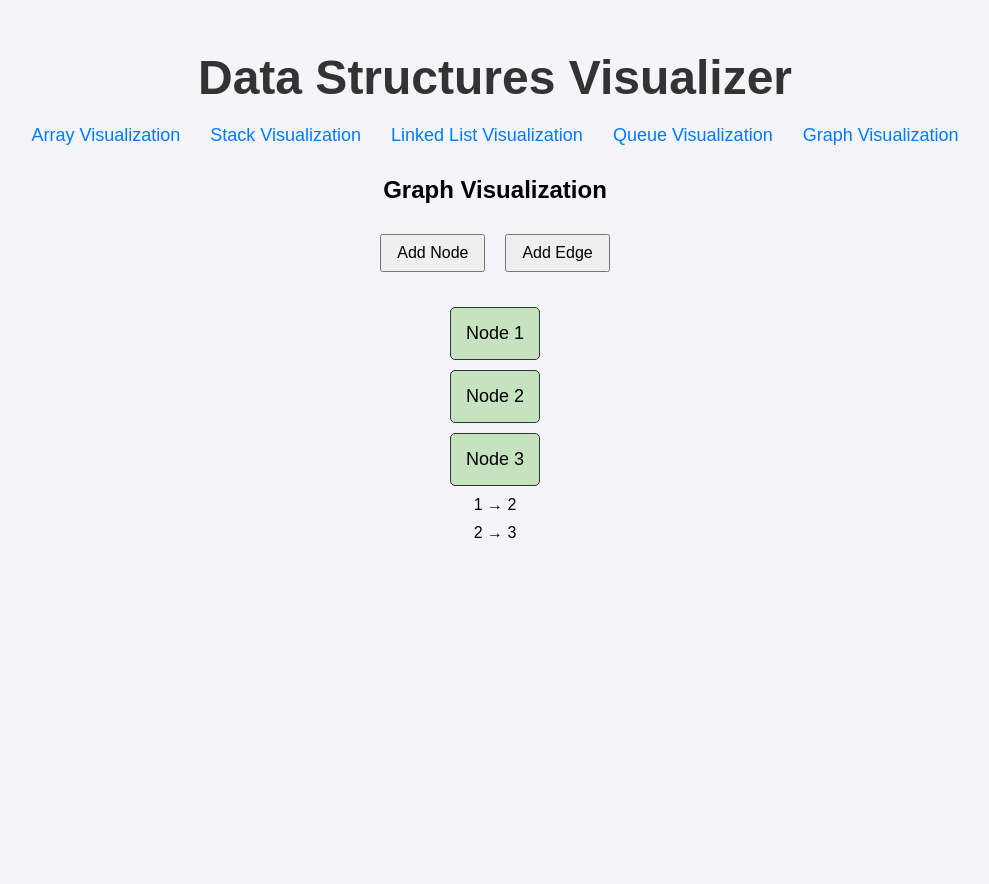
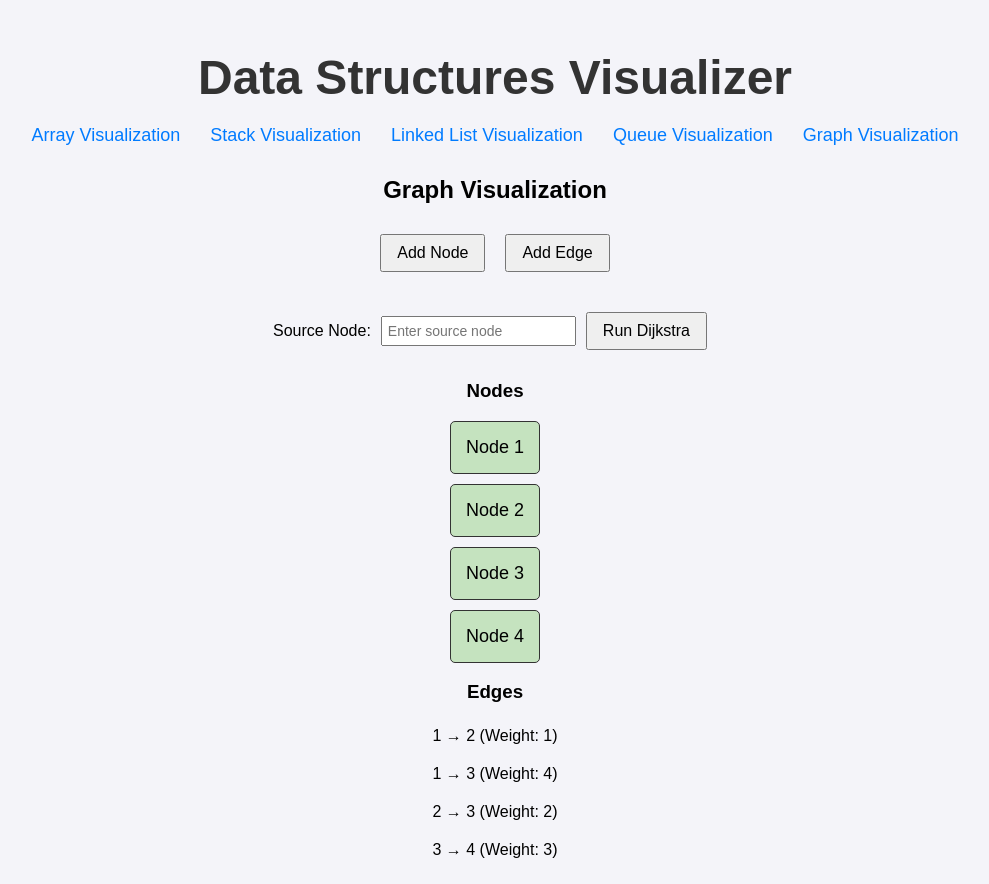
Before and after one commit to harikuchipudi/Data-Structure-Visualization, a React (Create React App) app in the folder frontend/: page /graph in a window 1280 px wide. Shown: the whole page, without its empty margins (145-1134 px from the left). Before the commit the page ends 800 px from the top, so only its background shows below. Built offline with nearby package versions, Linux system fonts and the light colour scheme.

Commit message:
dijkstra algorithm

```diff
--- a/frontend/src/pages/graph.js
+++ b/frontend/src/pages/graph.js
@@ -2,8 +2,15 @@ import React, { useState } from 'react';
 import './graphStyles.css';
 
 function GraphVisualization() {
-  const [nodes, setNodes] = useState([1, 2, 3]);
-  const [edges, setEdges] = useState([[1, 2], [2, 3]]);
+  const [nodes, setNodes] = useState([1, 2, 3, 4]);
+  const [edges, setEdges] = useState([
+    { source: 1, target: 2, weight: 1 },
+    { source: 1, target: 3, weight: 4 },
+    { source: 2, target: 3, weight: 2 },
+    { source: 3, target: 4, weight: 3 }
+  ]);
+  const [shortestPaths, setShortestPaths] = useState({});
+  const [sourceNode, setSourceNode] = useState('');
 
   const addNode = () => {
     setNodes([...nodes, nodes.length + 1]);
@@ -12,8 +19,62 @@ function GraphVisualization() {
   const addEdge = () => {
     const source = nodes[Math.floor(Math.random() * nodes.length)];
     const target = nodes[Math.floor(Math.random() * nodes.length)];
-    if (source !== target && !edges.find(edge => edge[0] === source && edge[1] === target)) {
-      setEdges([...edges, [source, target]]);
+    const weight = Math.floor(Math.random() * 10) + 1;
+    if (source !== target && !edges.find(edge => edge.source === source && edge.target === target)) {
+      setEdges([...edges, { source, target, weight }]);
+    }
+  };
+
+  const dijkstra = (startNode) => {
+    const distances = {};
+    const visited = new Set();
+
+    // Initialize distances
+    nodes.forEach(node => {
+      distances[node] = Infinity;
+    });
+    distances[startNode] = 0;
+
+    const getNextNode = () => {
+      let closestNode = null;
+      let smallestDistance = Infinity;
+      for (const node in distances) {
+        if (!visited.has(parseInt(node)) && distances[node] < smallestDistance) {
+          closestNode = parseInt(node);
+          smallestDistance = distances[node];
+        }
+      }
+      return closestNode;
+    };
+
+    let currentNode = getNextNode();
+
+    while (currentNode !== null) {
+      visited.add(currentNode);
+
+      const neighbors = edges.filter(edge => edge.source === currentNode || edge.target === currentNode);
+
+      neighbors.forEach(edge => {
+        const neighborNode = edge.source === currentNode ? edge.target : edge.source;
+        if (!visited.has(neighborNode)) {
+          const newDistance = distances[currentNode] + edge.weight;
+          if (newDistance < distances[neighborNode]) {
+            distances[neighborNode] = newDistance;
+          }
+        }
+      });
+
+      currentNode = getNextNode();
+    }
+
+    setShortestPaths(distances);
+  };
+
+  const handleDijkstra = () => {
+    if (sourceNode && nodes.includes(parseInt(sourceNode))) {
+      dijkstra(parseInt(sourceNode));
+    } else {
+      alert('Please enter a valid source node.');
     }
   };
 
@@ -22,18 +83,52 @@ function GraphVisualization() {
       <h2>Graph Visualization</h2>
       <button className="add-node-btn" onClick={addNode}>Add Node</button>
       <button className="add-edge-btn" onClick={addEdge}>Add Edge</button>
+
+      <div className="dijkstra-input">
+        <label>
+          Source Node:
+          <input
+            type="number"
+            value={sourceNode}
+            onChange={(e) => setSourceNode(e.target.value)}
+            placeholder="Enter source node"
+          />
+        </label>
+        <button className="run-dijkstra-btn" onClick={handleDijkstra}>Run Dijkstra</button>
+      </div>
+
       <div className="graph">
-        {nodes.map((node) => (
+        <h3>Nodes</h3>
+        <div className="graph-nodes">
+          {nodes.map(node => (
             <div key={node} className="graph-node">
               Node {node}
             </div>
           ))}
+        </div>
+
+        <h3>Edges</h3>
+        <div className="graph-edges">
           {edges.map((edge, index) => (
             <div key={index} className="graph-edge">
-            {edge[0]} → {edge[1]}
+              {edge.source} → {edge.target} (Weight: {edge.weight})
             </div>
           ))}
         </div>
+      </div>
+
+      {Object.keys(shortestPaths).length > 0 && (
+        <div className="shortest-paths">
+          <h3>Shortest Paths from Node {sourceNode}</h3>
+          <ul>
+            {Object.entries(shortestPaths).map(([node, distance]) => (
+              <li key={node}>
+                Node {node}: {distance === Infinity ? '∞' : distance}
+              </li>
+            ))}
+          </ul>
+        </div>
+      )}
     </div>
   );
 }
--- a/frontend/src/pages/graphStyles.css
+++ b/frontend/src/pages/graphStyles.css
@@ -3,7 +3,7 @@
   margin: 20px;
 }
 
-  .add-node-btn, .add-edge-btn {
+.add-node-btn, .add-edge-btn, .run-dijkstra-btn {
   margin: 10px;
   padding: 8px 15px;
   font-size: 16px;
@@ -11,17 +11,20 @@
 }
 
 .graph {
+  margin-top: 20px;
+}
+
+.graph-nodes, .graph-edges {
   display: flex;
   flex-direction: column;
   align-items: center;
-    margin-top: 20px;
+  gap: 10px;
 }
 
 .graph-node {
   background-color: #c5e3bf;
   border: 1px solid #333;
   padding: 15px;
-    margin: 5px;
   font-size: 18px;
   border-radius: 5px;
 }
@@ -30,3 +33,27 @@
   margin: 5px;
   font-size: 16px;
 }
+
+.dijkstra-input {
+  margin-top: 20px;
+}
+
+.dijkstra-input input {
+  margin-left: 10px;
+  padding: 5px;
+  font-size: 14px;
+}
+
+.shortest-paths {
+  margin-top: 20px;
+}
+
+.shortest-paths ul {
+  list-style: none;
+  padding: 0;
+}
+
+.shortest-paths li {
+  font-size: 16px;
+  margin: 5px 0;
+}
```
Lines whose indentation alone changed are shown as unchanged.
